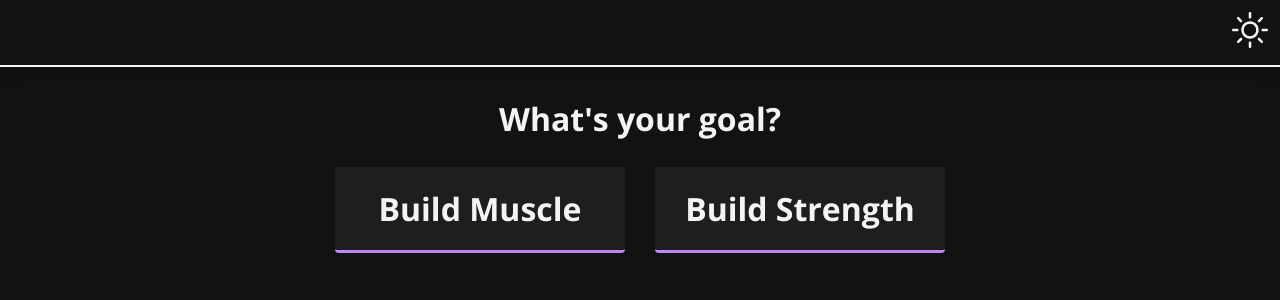
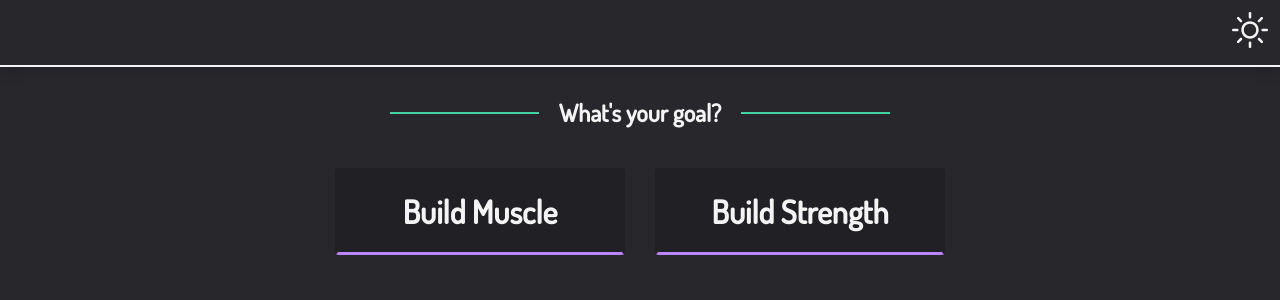
Before and after one commit to CodeyPacker/workout-builder, a React (Create React App) app: page / in a window 1280 px wide. Shown: the top 300 px of the page. Built offline with nearby package versions, Linux system fonts and the light colour scheme.

Commit message:
Added more button and theme styles

```diff
--- a/public/index.html
+++ b/public/index.html
@@ -24,7 +24,7 @@
       work correctly both with client-side routing and a non-root public URL.
       Learn how to configure a non-root public URL by running `npm run build`.
     -->
-    <link href="https://fonts.googleapis.com/css2?family=Open+Sans:wght@400;600;700&display=swap" rel="stylesheet">
+    <link href="https://fonts.googleapis.com/css2?family=Dosis:wght@400;500&display=swap" rel="stylesheet">
 
 
     <title>React App</title>
--- a/src/App.js
+++ b/src/App.js
@@ -40,7 +40,7 @@ const AppWrapper = styled.div`
   }
 
   &.dark-theme {
-    background-color: #121212;
+    background-color: #27272c;
 
     header {
       border-bottom: 2px solid #f4f4f4;
--- a/src/components/ExerciseCard.js
+++ b/src/components/ExerciseCard.js
@@ -74,7 +74,7 @@ const Card = styled.section`
   }
 
   &.dark-theme {
-    background-color: #1e1e1e;
+    background-color: #27272c;
 
     .name,
     .angle { color: #fff; }
@@ -83,7 +83,7 @@ const Card = styled.section`
 
     .exercise-number {
       background-color: #bb86fc;
-      color: #1e1e1e;
+      color: #212125;
     }
 
     .set { color: #fff; }
--- a/src/components/Questions.js
+++ b/src/components/Questions.js
@@ -132,8 +132,38 @@ const Questions = () => {
 export default Questions;
 
 const QuestionsWrapper = styled.div`
+  max-width: 700px;
+  margin: 0 auto;
+
+  .heading {
+    margin: 0 auto 40px;
+    font-size: 24px;
+    display: flex;
+    align-items: center;
+    justify-content: center;
+    white-space: nowrap;
+    max-width: 500px;
+
+    &::before {
+      content: "";
+      height: 2px;
+      width: 100%;
+      margin-right: 20px;
+      background-color: #bb86fc;
+      ${'' /* background: linear-gradient(30deg,#d367c1 10%,#dedf40 25%,#62cb5c 50%,#00bbcb 75%,#ab79d6 90%); */}
+    }
+
+    &::after {
+      content: "";
+      margin-left: 20px;
+      height: 2px;
+      width: 100%;
+      background-color: #bb86fc;
+      ${'' /* background: linear-gradient(30deg,#d367c1 10%,#dedf40 25%,#62cb5c 50%,#00bbcb 75%,#ab79d6 90%); */}
+    }
+  }
+
   .question-flex-container {
-    max-width: 700px;
     margin: 0 auto;
     display: flex;
     justify-content: center;
@@ -149,6 +179,8 @@ const QuestionsWrapper = styled.div`
   .begin-workout {
     border-bottom: 3px solid #1b0c69;
     background-color: white;
+    font-size: 24px;
+    margin-top: 15px;
   }
 
   .muscle-checkbox {
@@ -199,19 +231,43 @@ const QuestionsWrapper = styled.div`
   }
 
   &.dark-theme {
-    .heading { color: #f4f4f4; }
+    .heading {
+      color: #f4f4f4;
+
+        &::before { background-color: #41d3a2; }
+        &::after { background-color: #41d3a2; }
+      }
 
     button,
     .muscle-checkbox + label {
-      background-color: #1e1e1e;
+      background-color: #212125;
       color: #f4f4f4;
+      border: 3px solid #212125;
       border-bottom: 3px solid #bb86fc;
+      transition: border .2s;
+
+      &:hover,
+      &:focus {
+        background-color: transparent;
+        border: 3px solid #bb86fc;
+      }
     }
 
     .muscle-checkbox:checked + label {
+      background-color: transparent;
+      border: 3px solid #bb86fc;
+
       &:after { content: url("${heartDark}"); }
     }
 
-    .begin-workout { border-bottom: 3px solid #41d3a2; }
+    .begin-workout {
+      border-bottom: 3px solid #41d3a2;
+
+      &:hover,
+      &:focus {
+        background-color: transparent;
+        border: 3px solid #41d3a2;
+      }
+    }
   }
 `;
--- a/src/global.js
+++ b/src/global.js
@@ -4,7 +4,7 @@ module.exports = {
     primary2: '#3812B3',
     light: '#fff',
     dark: '#121212',
-    darkLight: '#1e1e1e',
+    darkLight: '#212125',
     darkPrimary: '#BB86FC',
     darkSecondary: '#36DAC6',
   },
--- a/src/index.css
+++ b/src/index.css
@@ -1,15 +1,6 @@
 body {
   margin: 0;
-  font-family: -apple-system, BlinkMacSystemFont, 'Segoe UI', 'Roboto', 'Oxygen',
-    'Ubuntu', 'Cantarell', 'Fira Sans', 'Droid Sans', 'Helvetica Neue',
-    sans-serif;
-  -webkit-font-smoothing: antialiased;
-  -moz-osx-font-smoothing: grayscale;
-}
-
-code {
-  font-family: source-code-pro, Menlo, Monaco, Consolas, 'Courier New',
-    monospace;
+  font-family: 'Dosis', sans-serif;
 }
 
 h1, h3, h4, h5 {
--- a/src/styles/App.css
+++ b/src/styles/App.css
@@ -1,10 +1,10 @@
 .app * {
-  font-family: 'Open Sans', sans-serif;
+  font-family: 'Dosis', sans-serif;
   box-sizing: border-box;
 }
 
 p, h1, h2, h3, h4, button {
-  color: #1e1e1e;
+  color: #212125;
 }
 
 h2 {
```
